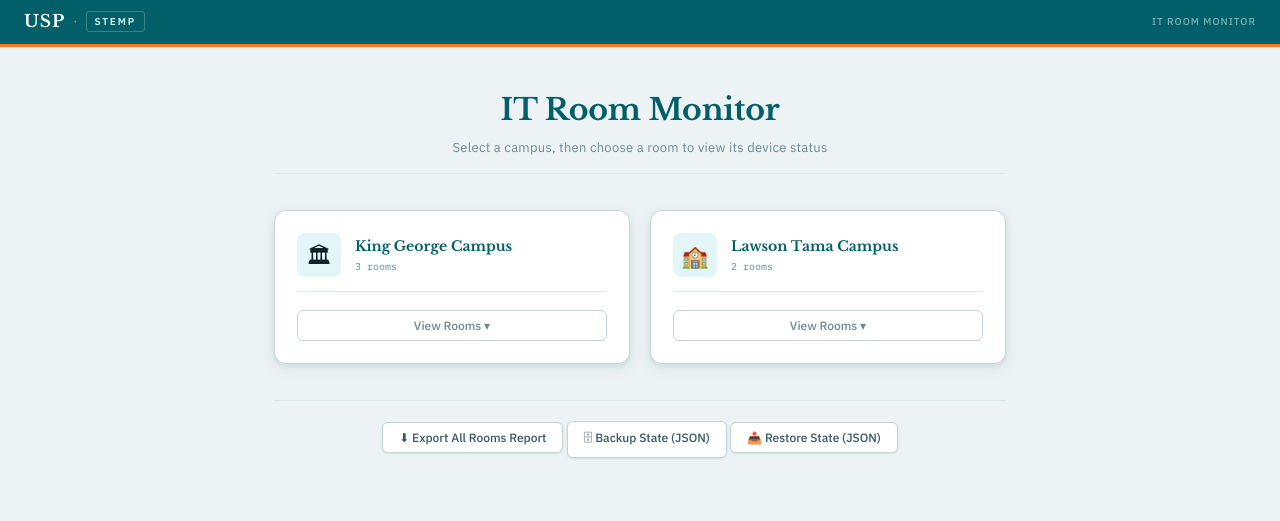
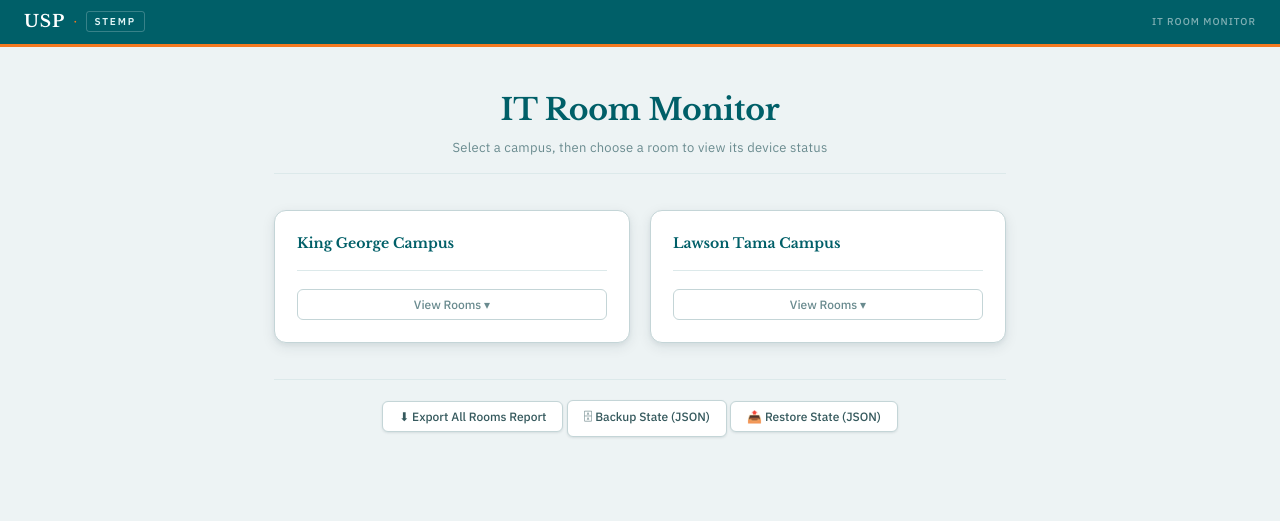
Before and after one commit to ReversalRedGarnet/Intern-Interface-V2, a plain HTML site: page index.html in a window 1280 px wide. Drawn offline with nearby package versions, Linux system fonts and the light colour scheme.

Commit message:
Simplify campus card header structure
Removed unnecessary elements from campus card headers.

```diff
--- a/index.html
+++ b/index.html
@@ -35,11 +35,7 @@
       <!-- King George Campus -->
       <div class="campus-card">
         <div class="campus-card-header">
-          <span class="campus-icon">🏛</span>
-          <div>
-            <h2 class="campus-name">King George Campus</h2>
-            <p class="campus-sub">3 rooms</p>
-          </div>
+          <h2 class="campus-name">King George Campus</h2>
         </div>
         <div class="room-list" id="rooms-kg" style="display:none">
           <a class="room-link" href="rooms/library.html">
@@ -58,11 +54,7 @@
       <!-- Lawson Tama Campus -->
       <div class="campus-card">
         <div class="campus-card-header">
-          <span class="campus-icon">🏫</span>
-          <div>
-            <h2 class="campus-name">Lawson Tama Campus</h2>
-            <p class="campus-sub">2 rooms</p>
-          </div>
+          <h2 class="campus-name">Lawson Tama Campus</h2>
         </div>
         <div class="room-list" id="rooms-lt" style="display:none">
           <a class="room-link" href="rooms/gpl.html">
```
